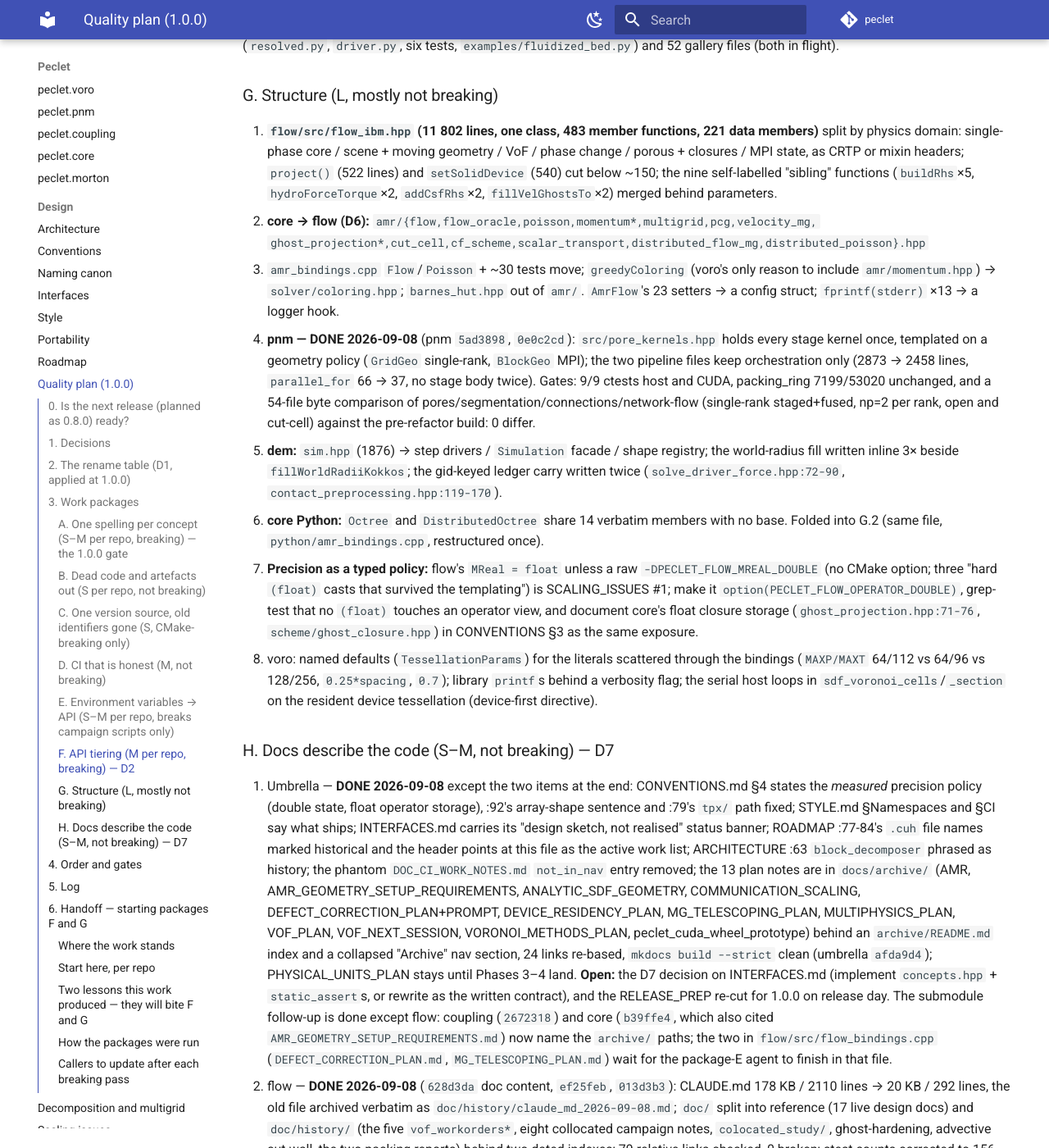
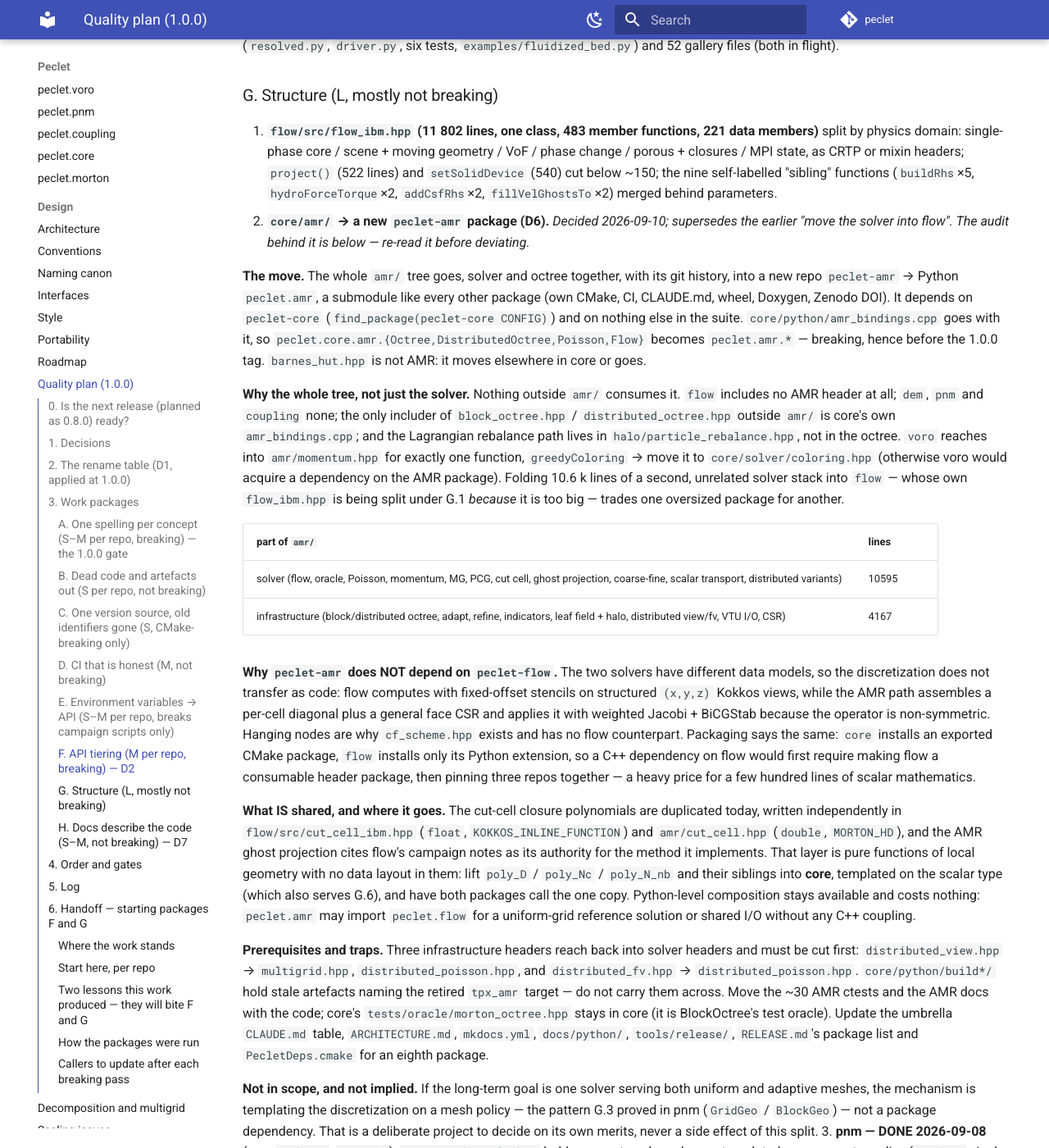
Before and after one commit to computational-chemical-engineering/peclet, an MkDocs documentation site: the page built from docs/QUALITY_PLAN.md, in a window 1280 px wide and 1400 px high, scrolled down 8497 px. Shown: the whole window at 82% size. Built offline with MkDocs 1.6.1 and Material for MkDocs 9.7.7, drawn with Linux system fonts in a browser that asks for light colours; comment, search, counter and statistics services are not loaded; some of the changed text lies outside the part shown.

Commit message:
QUALITY_PLAN G.2 + D6: core/amr becomes its own package, peclet-amr, depending on core alone
Supersedes 'move the AMR solver into flow'. The audit behind the change is in G.2: nothing outside
amr/ consumes it (flow includes no AMR header; the only outside includer of the octree is core's own
amr_bindings.cpp; voro needs exactly one function, greedyColoring), the two solvers have different
data models so the discretization does not transfer as code (structured stencils vs assembled face
CSR with Jacobi/BiCGStab), and flow is not a consumable C++ package while core is. What IS shared --
the cut-cell closure polynomials, duplicated today as float/KOKKOS_INLINE_FUNCTION in flow and
double/MORTON_HD in amr -- goes into core templated on the scalar type.

Also records the three infrastructure-to-solver back-edges that must be cut first, and that
templating one solver over a mesh policy is a separate project, not implied by this split.

Co-Authored-By: Claude Opus 5 <noreply@anthropic.com>
Claude-Session: https://claude.ai/code/session_01Wqm2gbrbGKeKH8YVUHoTch

```diff
--- a/docs/QUALITY_PLAN.md
+++ b/docs/QUALITY_PLAN.md
@@ -43,14 +43,14 @@ before tagging; ship E–H (the structural refactors) across 1.x under the alias
 - **D5 — CI tests what it claims.** A test that cannot run in a configuration is *skipped* by
   ctest (`SKIP_RETURN_CODE`), never silently green. The MPI suites (flow 103, dem 24, voro 18, pnm 6
   ctests) run at np=1,2,4 somewhere in CI. coupling gets a CI.
-- **D6 — core is infrastructure; AMR is preserved.** AMR is under active development and
-  nothing of it is deleted. The AMR Navier–Stokes solver (`core/include/peclet/core/amr/flow.hpp`
-  and its 10 k lines of siblings, bindings and tests) is *relocated* with its history — either
-  into `flow` as its octree backend, or onto a `dev/amr-flow` branch of core until it is ready
-  to ship as a method — so that the released core is mesh infrastructure only (`BlockOctree`,
-  `DistributedOctree`, leaf halo, CSR, refine/adapt, VTU I/O stay). The AMR plan notes and
-  campaign logs move to `archive/`, not the bin. (Maintainer, 2026-09-08: "AMR is being
-  developed. So, do not throw it away. You might move things to a development branch.")
+- **D6 — core is infrastructure; AMR is preserved, as its own package.** AMR is under active
+  development and nothing of it is deleted. The whole `core/include/peclet/core/amr/` tree — the
+  Navier–Stokes solver AND the octree infrastructure under it — is *relocated with its history*
+  into a new eighth package, **`peclet-amr`** (`peclet.amr`), which depends on `peclet-core` and on
+  nothing else in the suite. The released core is then decomposition, halo, geometry and load
+  balancing: the layer the method codes actually use. (Maintainer, 2026-09-08: "AMR is being
+  developed. So, do not throw it away. You might move things to a development branch."; decision
+  refined 2026-09-10 after the dependency audit in G.2.)
 - **D7 — Docs describe the code that exists.** Campaign notes move to `archive/`; INTERFACES.md's
   six unrealised concepts are either implemented as `concepts.hpp` with `static_assert`s or the
   file is rewritten as the duck-typed contract; STYLE.md's namespace and CI sections are corrected.
@@ -334,11 +334,60 @@ dem row said counts stay methods — §1.2 wins, row fixed. Callers to update: c
    porous + closures / MPI state, as CRTP or mixin headers; `project()` (522 lines) and
    `setSolidDevice` (540) cut below ~150; the nine self-labelled "sibling" functions
    (`buildRhs`×5, `hydroForceTorque`×2, `addCsfRhs`×2, `fillVelGhostsTo`×2) merged behind parameters.
-2. **core → flow (D6):** `amr/{flow,flow_oracle,poisson,momentum*,multigrid,pcg,velocity_mg,
-   ghost_projection*,cut_cell,cf_scheme,scalar_transport,distributed_flow_mg,distributed_poisson}.hpp`
-   + `amr_bindings.cpp` `Flow`/`Poisson` + ~30 tests move; `greedyColoring` (voro's only reason to
-   include `amr/momentum.hpp`) → `solver/coloring.hpp`; `barnes_hut.hpp` out of `amr/`. `AmrFlow`'s
-   23 setters → a config struct; `fprintf(stderr)` ×13 → a logger hook.
+2. **`core/amr/` → a new `peclet-amr` package (D6).** *Decided 2026-09-10; supersedes the earlier
+   "move the solver into flow". The audit behind it is below — re-read it before deviating.*
+
+   **The move.** The whole `amr/` tree goes, solver and octree together, with its git history, into
+   a new repo `peclet-amr` → Python `peclet.amr`, a submodule like every other package (own CMake,
+   CI, CLAUDE.md, wheel, Doxygen, Zenodo DOI). It depends on `peclet-core` (`find_package(peclet-core
+   CONFIG)`) and on nothing else in the suite. `core/python/amr_bindings.cpp` goes with it, so
+   `peclet.core.amr.{Octree,DistributedOctree,Poisson,Flow}` becomes `peclet.amr.*` — breaking,
+   hence before the 1.0.0 tag. `barnes_hut.hpp` is not AMR: it moves elsewhere in core or goes.
+
+   **Why the whole tree, not just the solver.** Nothing outside `amr/` consumes it. `flow` includes
+   no AMR header at all; `dem`, `pnm` and `coupling` none; the only includer of `block_octree.hpp` /
+   `distributed_octree.hpp` outside `amr/` is core's own `amr_bindings.cpp`; and the Lagrangian
+   rebalance path lives in `halo/particle_rebalance.hpp`, not in the octree. `voro` reaches into
+   `amr/momentum.hpp` for exactly one function, `greedyColoring` → move it to `core/solver/coloring.hpp`
+   (otherwise voro would acquire a dependency on the AMR package). Folding 10.6 k lines of a second,
+   unrelated solver stack into `flow` — whose own `flow_ibm.hpp` is being split under G.1 *because*
+   it is too big — trades one oversized package for another.
+
+   | part of `amr/` | lines |
+   |---|---|
+   | solver (flow, oracle, Poisson, momentum, MG, PCG, cut cell, ghost projection, coarse-fine, scalar transport, distributed variants) | 10595 |
+   | infrastructure (block/distributed octree, adapt, refine, indicators, leaf field + halo, distributed view/fv, VTU I/O, CSR) | 4167 |
+
+   **Why `peclet-amr` does NOT depend on `peclet-flow`.** The two solvers have different data models,
+   so the discretization does not transfer as code: flow computes with fixed-offset stencils on
+   structured `(x,y,z)` Kokkos views, while the AMR path assembles a per-cell diagonal plus a general
+   face CSR and applies it with weighted Jacobi + BiCGStab because the operator is non-symmetric.
+   Hanging nodes are why `cf_scheme.hpp` exists and has no flow counterpart. Packaging says the same:
+   `core` installs an exported CMake package, `flow` installs only its Python extension, so a C++
+   dependency on flow would first require making flow a consumable header package, then pinning three
+   repos together — a heavy price for a few hundred lines of scalar mathematics.
+
+   **What IS shared, and where it goes.** The cut-cell closure polynomials are duplicated today,
+   written independently in `flow/src/cut_cell_ibm.hpp` (`float`, `KOKKOS_INLINE_FUNCTION`) and
+   `amr/cut_cell.hpp` (`double`, `MORTON_HD`), and the AMR ghost projection cites flow's campaign
+   notes as its authority for the method it implements. That layer is pure functions of local
+   geometry with no data layout in them: lift `poly_D` / `poly_Nc` / `poly_N_nb` and their siblings
+   into **core**, templated on the scalar type (which also serves G.6), and have both packages call
+   the one copy. Python-level composition stays available and costs nothing: `peclet.amr` may import
+   `peclet.flow` for a uniform-grid reference solution or shared I/O without any C++ coupling.
+
+   **Prerequisites and traps.** Three infrastructure headers reach back into solver headers and must
+   be cut first: `distributed_view.hpp` → `multigrid.hpp`, `distributed_poisson.hpp`, and
+   `distributed_fv.hpp` → `distributed_poisson.hpp`. `core/python/build*/` hold stale artefacts naming
+   the retired `tpx_amr` target — do not carry them across. Move the ~30 AMR ctests and the AMR docs
+   with the code; core's `tests/oracle/morton_octree.hpp` stays in core (it is BlockOctree's test
+   oracle). Update the umbrella `CLAUDE.md` table, `ARCHITECTURE.md`, `mkdocs.yml`, `docs/python/`,
+   `tools/release/`, `RELEASE.md`'s package list and `PecletDeps.cmake` for an eighth package.
+
+   **Not in scope, and not implied.** If the long-term goal is one solver serving both uniform and
+   adaptive meshes, the mechanism is templating the discretization on a mesh policy — the pattern
+   G.3 proved in pnm (`GridGeo` / `BlockGeo`) — not a package dependency. That is a deliberate
+   project to decide on its own merits, never a side effect of this split.
 3. **pnm — DONE 2026-09-08** (pnm `5ad3898`, `0e0c2cd`): `src/pore_kernels.hpp` holds every stage kernel
    once, templated on a geometry policy (`GridGeo` single-rank, `BlockGeo` MPI); the two pipeline
    files keep orchestration only (2873 → 2458 lines, `parallel_for` 66 → 37, no stage body twice).
@@ -421,7 +470,7 @@ dem row said counts stay methods — §1.2 wins, row fixed. Callers to update: c
 |---|---|---|
 | 1 | A + B + C + H1 (umbrella docs) | every repo's existing battery green on host-openmp; `check_release_state.sh` clean; gallery pages grep clean of removed names |
 | 2 | D | a red test in CI is a real failure; MPI suites run in CI |
-| 3 | E + F + G.2 (the breaking parts) | env vars retired; diagnostics tier; AMR flow out of `peclet.core` (D6) — every removal in the CHANGELOG |
+| 3 | E + F + G.2 (the breaking parts) | env vars retired; diagnostics tier; `core/amr` out of `peclet.core` into `peclet-amr` (D6) — every removal in the CHANGELOG |
 | 4 | **tag 1.0.0** ("physical domains", the clean-break release) | RELEASE.md phases A–I; CUDA + MPI matrices |
 | 5 | G (rest) + H2–7 | `flow_ibm.hpp` split, dem `sim.hpp` split, precision policy, doc diets — 1.x, non-breaking |
 
@@ -536,8 +585,10 @@ not breaking and could follow it, but doing it first keeps one release instead o
   deleted with their kernels). Do it before G.1, so the split moves a smaller surface.
 - **pnm F / core F** are small. core's F is entangled with G.2 and G.5 — all three touch
   `python/amr_bindings.cpp`, so do them as one pass, not three.
-- **G.2** moves the AMR flow solver out of core into flow (D6: RELOCATED, never deleted; AMR is under
-  active development). G.5 (`Octree`/`DistributedOctree` sharing 14 verbatim members) is the same file.
+- **G.2** moves the WHOLE `core/amr/` tree into a new eighth package `peclet-amr` depending on core
+  alone (D6, decided 2026-09-10 — read G.2 in full, it carries the dependency audit; relocated with
+  its history, never deleted, AMR is under active development). G.5 (`Octree`/`DistributedOctree`
+  sharing 14 verbatim members) is the same file and rides along, as does core's F.
 - **G.4** (dem `sim.hpp` split) carries a real numerics fix: single-rank periodic wrap contacts whose
   far partner sits more than one radius beyond the face are resolved ONE-SIDEDLY (`ghostBand = maxRad`);
   the MPI step is symmetric. Keep the structural commits bit-exact and isolate the fix in its own
```
Also changed, not shown: CLAUDE.md (+1 -1 lines).
